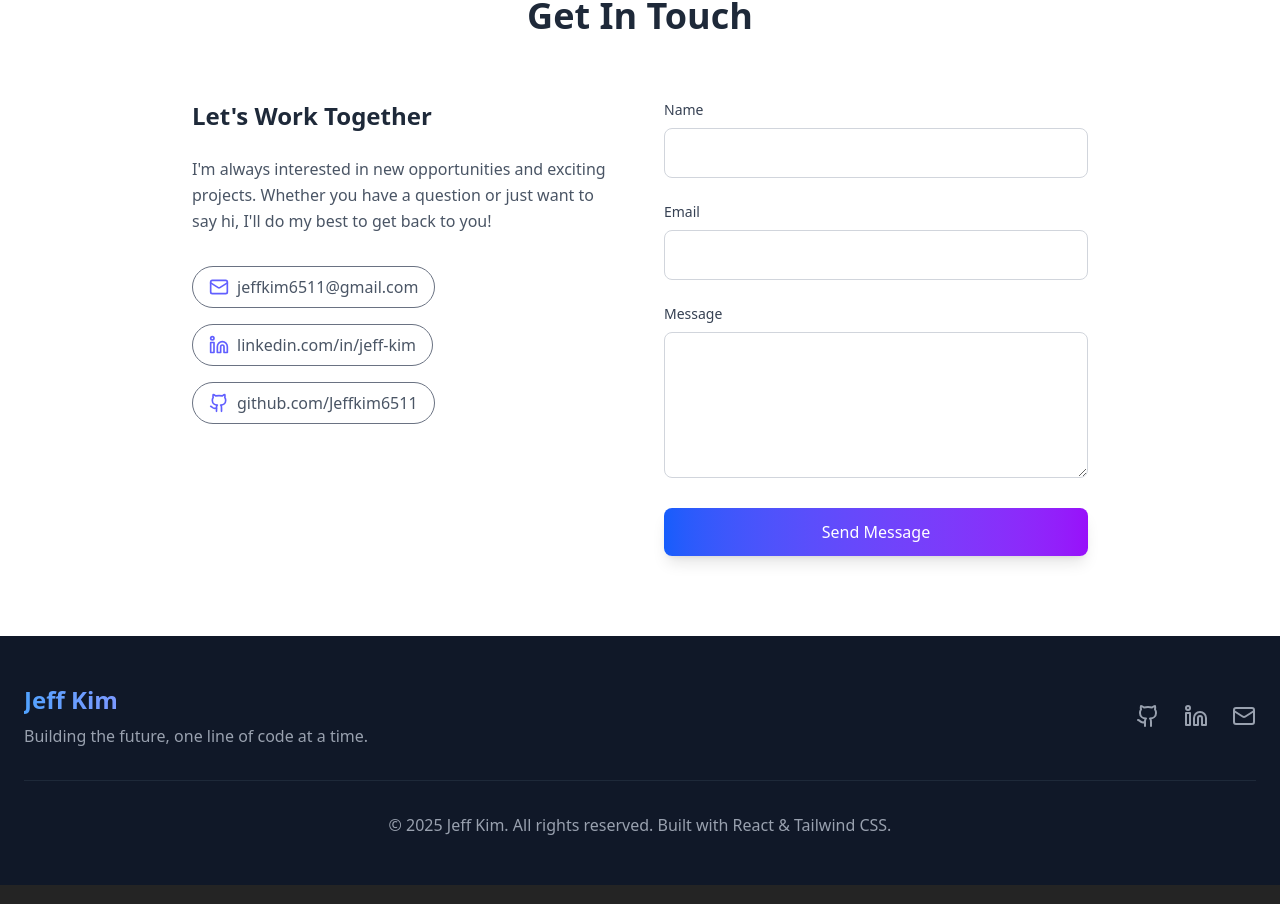
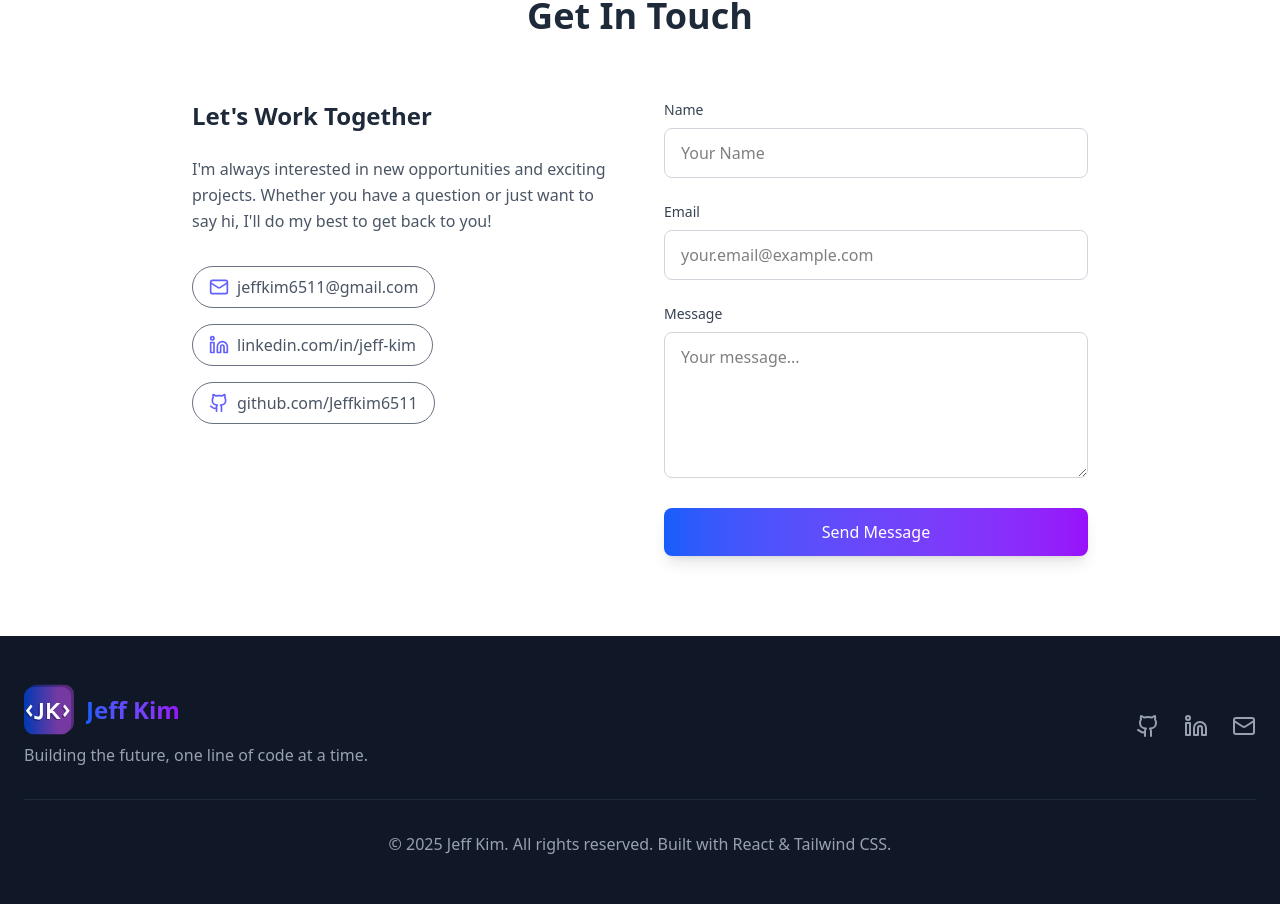
Before and after one commit to Jeff-h-kim/Portfolio, a React (Vite) app: page / in a window 1280 px wide. Shown: the part 2414-3318 px from the top of the page. Built offline with nearby package versions, Linux system fonts and the light colour scheme.

Commit message:
fixed invisible input for contact section

```diff
--- a/src/components/ContactSection.jsx
+++ b/src/components/ContactSection.jsx
@@ -113,7 +113,7 @@ const ContactSection = () => {
                   name="name"
                   value={formData.name}
                   onChange={handleChange}
-                  className="w-full px-4 py-3 border border-gray-300 rounded-lg focus:ring-2 focus:ring-blue-600 focus:border-transparent"
+                  className="w-full px-4 py-3 border border-gray-300 text-black rounded-lg focus:ring-2 focus:ring-blue-600 focus:border-transparent"
                   placeholder="Your Name"
                 />
               </div>
@@ -125,7 +125,7 @@ const ContactSection = () => {
                   name="email"
                   value={formData.email}
                   onChange={handleChange}
-                  className="w-full px-4 py-3 border border-gray-300 rounded-lg focus:ring-2 focus:ring-blue-600 focus:border-transparent"
+                  className="w-full px-4 py-3 border border-gray-300 text-black rounded-lg focus:ring-2 focus:ring-blue-600 focus:border-transparent"
                   placeholder="your.email@example.com"
                 />
               </div>
@@ -137,7 +137,7 @@ const ContactSection = () => {
                   value={formData.message}
                   onChange={handleChange}
                   rows={5}
-                  className="w-full px-4 py-3 border border-gray-300 rounded-lg focus:ring-2 focus:ring-blue-600 focus:border-transparent"
+                  className="w-full px-4 py-3 border border-gray-300 text-black rounded-lg focus:ring-2 focus:ring-blue-600 focus:border-transparent"
                   placeholder="Your message..."
                 />
               </div>
--- a/src/components/Footer.jsx
+++ b/src/components/Footer.jsx
@@ -1,14 +1,49 @@
 import { Menu, X, Github, Linkedin, Mail, ExternalLink, ChevronDown } from 'lucide-react';
 
 const Footer = () => {
+    const scrollToSection = (section) => {
+    const element = document.getElementById(section.toLowerCase());
+    element?.scrollIntoView({ behavior: 'smooth' });
+  };
+
   return (
     <footer className="bg-gray-900 text-white py-12 w-full">
       <div className="container mx-auto px-6">
         <div className="flex flex-col md:flex-row justify-between items-center">
           <div className="mb-6 md:mb-0">
-            <div className="text-2xl font-bold bg-gradient-to-r from-blue-400 to-purple-400 bg-clip-text text-transparent">
+            <div className="flex items-center space-x-3 cursor-pointer" onClick={() => scrollToSection('Home')}>
+            <svg xmlns="http://www.w3.org/2000/svg" width="50" height="51" viewBox="0 0 50 51" fill="none">
+              <rect x="2.83018" y="0.735847" width="47.1698" height="47.1698" rx="9.43396" fill="url(#paint0_linear_7_2)" />
+              <rect y="3.09434" width="47.1698" height="47.1698" rx="9.43396" fill="url(#paint1_linear_7_2)" />
+              <g filter="url(#filter0_d_7_2)">
+                <path d="M40.8348 32.9032L39.1371 30.8439L42.432 26.7252L39.1371 22.6065L40.8348 20.5472L45.727 26.7252L40.8348 32.9032Z" fill="white" />
+                <path d="M6.77897 20.5472L8.47669 22.6065L5.18174 26.7252L8.47669 30.8439L6.77897 32.9032L1.88679 26.7252L6.77897 20.5472Z" fill="white" />
+                <path d="M10.2988 34.3932V31.4941C10.9539 31.8709 11.5927 32.1452 12.2151 32.3172C12.8457 32.4892 13.4272 32.5752 13.9595 32.5752C14.6638 32.5752 15.1757 32.3704 15.4951 31.9609C15.8144 31.5515 15.9741 30.9291 15.9741 30.0937V19.1115H18.8978V30.0937C18.8978 31.3795 18.6972 32.4114 18.2959 33.1894C17.8946 33.9674 17.3418 34.5325 16.6375 34.8846C15.9332 35.2286 15.1224 35.4006 14.2052 35.4006C13.4845 35.4006 12.7966 35.3023 12.1414 35.1057C11.4863 34.9174 10.872 34.6799 10.2988 34.3932ZM32.2966 19.1115H36.2768L25.7613 29.8726V25.917L32.2966 19.1115ZM28.7587 25.6959L36.719 35.0566H32.9845L26.7441 27.5877L28.7587 25.6959ZM23.0833 19.1115H26.007V35.0566H23.0833V19.1115Z" fill="white" />
+              </g>
+              <defs>
+                <filter id="filter0_d_7_2" x="0.943399" y="19.1115" width="44.7836" height="17.2325" filterUnits="userSpaceOnUse" color-interpolation-filters="sRGB">
+                  <feFlood flood-opacity="0" result="BackgroundImageFix" />
+                  <feColorMatrix in="SourceAlpha" type="matrix" values="0 0 0 0 0 0 0 0 0 0 0 0 0 0 0 0 0 0 127 0" result="hardAlpha" />
+                  <feOffset dx="-0.943396" dy="0.943396" />
+                  <feComposite in2="hardAlpha" operator="out" />
+                  <feColorMatrix type="matrix" values="0 0 0 0 0 0 0 0 0 0 0 0 0 0 0 0 0 0 0.25 0" />
+                  <feBlend mode="normal" in2="BackgroundImageFix" result="effect1_dropShadow_7_2" />
+                  <feBlend mode="normal" in="SourceGraphic" in2="effect1_dropShadow_7_2" result="shape" />
+                </filter>
+                <linearGradient id="paint0_linear_7_2" x1="2.83018" y1="24.3208" x2="50" y2="24.3208" gradientUnits="userSpaceOnUse">
+                  <stop stop-color="#002A87" />
+                  <stop offset="0.711538" stop-color="#572A7B" />
+                </linearGradient>
+                <linearGradient id="paint1_linear_7_2" x1="0" y1="26.6792" x2="47.1698" y2="26.6792" gradientUnits="userSpaceOnUse">
+                  <stop stop-color="#0039B4" />
+                  <stop offset="0.711538" stop-color="#743AA2" />
+                </linearGradient>
+              </defs>
+            </svg>
+            <div className="text-2xl font-bold bg-gradient-to-r from-blue-600 to-purple-600 bg-clip-text text-transparent">
               Jeff Kim
             </div>
+          </div>
             <p className="text-gray-400 mt-2">Building the future, one line of code at a time.</p>
           </div>
 
```
